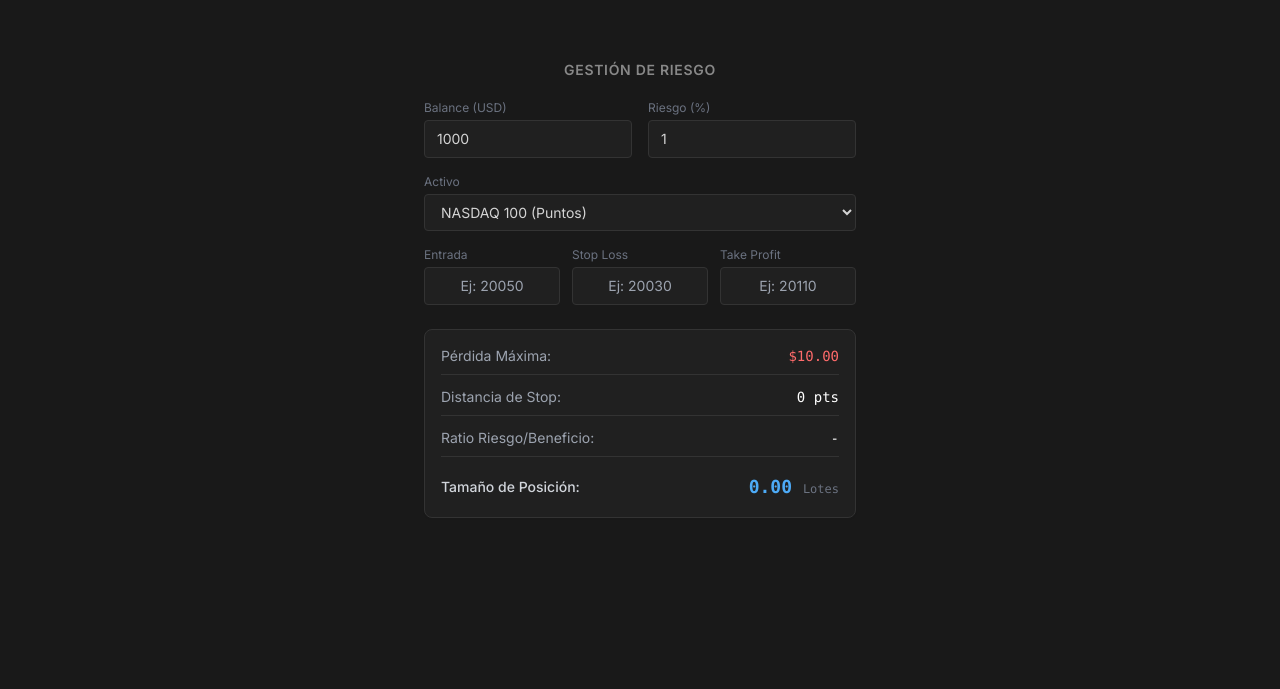
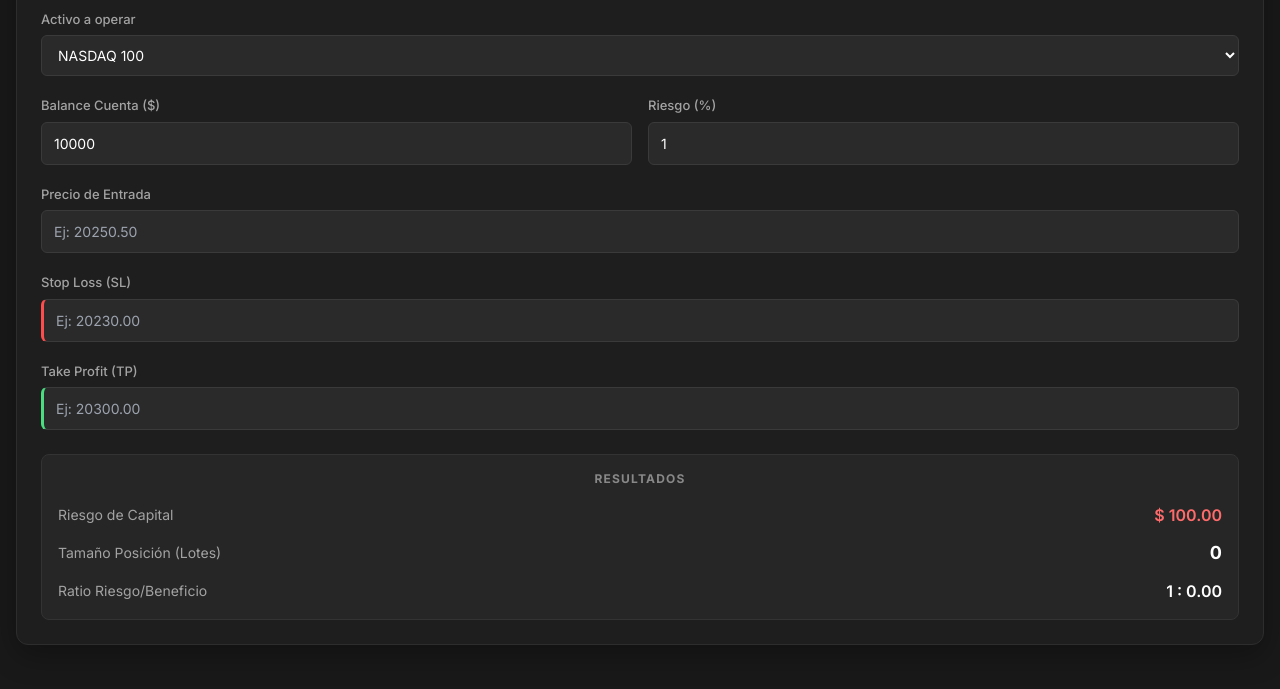
Before and after one commit to wlton1220-ship-it/calculadora-trading, a plain HTML site: page index.html in a window 1280 px wide. Shown: the part 111-800 px from the top of the page. Drawn offline with nearby package versions, Linux system fonts and the light colour scheme.

Commit message:
Update index.html

```diff
--- a/index.html
+++ b/index.html
@@ -3,34 +3,68 @@
 <head>
     <meta charset="UTF-8">
     <meta name="viewport" content="width=device-width, initial-scale=1.0">
-    <title>Calculadora de Trading</title>
-    <!-- Tailwind CSS para el diseño minimalista -->
+    <title>Calculadora de Posición</title>
+    <!-- Tailwind CSS -->
     <script src="https://cdn.tailwindcss.com"></script>
-    <!-- Tipografía de Notion -->
-    <link href="https://fonts.googleapis.com/css2?family=Inter:wght@400;500;600&display=swap" rel="stylesheet">
+    <!-- Tipografía Inter (Estilo Notion) -->
+    <link href="https://fonts.googleapis.com/css2?family=Inter:wght@400;500;600;700&display=swap" rel="stylesheet">
     <style>
         body {
             font-family: 'Inter', sans-serif;
-            background-color: #191919;
-            color: #d4d4d4;
+            background-color: #191919; /* Fondo oscuro de Notion */
+            color: #e5e5e5;
+            display: flex;
+            justify-content: center;
+            align-items: center;
+            min-height: 100vh;
             margin: 0;
-            display: flex;
-            align-items: center;
-            justify-content: center;
-            min-height: 100vh;
+            padding: 16px;
         }
-        /* Estilo de los inputs para que parezcan de Notion */
-        input, select {
-            background-color: #202020;
-            border: 1px solid #333;
-            color: #fff;
+        .app-container {
+            background-color: #1e1e1e;
+            border: 1px solid #2d2d2d;
+            border-radius: 12px;
+            width: 100%;
+            max-w: 400px;
+            padding: 24px;
+            box-shadow: 0 10px 30px rgba(0,0,0,0.3);
+        }
+        .input-field {
+            background-color: #2a2a2a;
+            border: 1px solid #3a3a3a;
+            color: #ffffff;
+            border-radius: 6px;
+            width: 100%;
+            padding: 10px 12px;
+            font-size: 14px;
+            outline: none;
             transition: border-color 0.2s;
         }
-        input:focus, select:focus {
-            outline: none;
-            border-color: #5a5a5a;
+        .input-field:focus {
+            border-color: #666;
         }
-        /* Ocultar las flechas de los campos numéricos */
+        /* Bordes de color para SL y TP */
+        .input-sl {
+            border-left: 3px solid #ff4d4d;
+        }
+        .input-tp {
+            border-left: 3px solid #4ade80;
+        }
+        .label-text {
+            font-size: 13px;
+            color: #a3a3a3;
+            margin-bottom: 6px;
+            display: block;
+            font-weight: 500;
+        }
+        .results-box {
+            background-color: #262626;
+            border: 1px solid #333;
+            border-radius: 8px;
+            padding: 16px;
+            margin-top: 24px;
+        }
+        /* Ocultar flechas numéricas */
         input[type=number]::-webkit-inner-spin-button,
         input[type=number]::-webkit-outer-spin-button {
             -webkit-appearance: none;
@@ -38,79 +72,69 @@
         }
     </style>
 </head>
-<body class="p-4 w-full">
+<body>
 
-    <div class="max-w-md mx-auto w-full bg-[#191919] p-2">
-        <h2 class="text-sm font-semibold mb-5 text-[#888] uppercase tracking-wider text-center">Gestión de Riesgo</h2>
+    <div class="app-container">
+        <h2 class="text-xl font-bold text-center text-white mb-6">Calculadora de Posición</h2>
 
-        <!-- Ajustes de Cuenta -->
-        <div class="grid grid-cols-2 gap-4 mb-4">
+        <!-- Desplegable de Activo -->
+        <div class="mb-5">
+            <label class="label-text">Activo a operar</label>
+            <select id="asset" class="input-field cursor-pointer">
+                <option value="nasdaq">NASDAQ 100</option>
+                <option value="gold">ORO (XAUUSD)</option>
+            </select>
+        </div>
+
+        <div class="grid grid-cols-2 gap-4 mb-5">
             <div>
-                <label class="block text-xs text-gray-500 mb-1">Balance (USD)</label>
-                <input type="number" id="balance" class="w-full px-3 py-2 rounded text-sm" value="1000" placeholder="Tu capital">
+                <label class="label-text">Balance Cuenta ($)</label>
+                <input type="number" id="balance" class="input-field" value="10000">
             </div>
             <div>
-                <label class="block text-xs text-gray-500 mb-1">Riesgo (%)</label>
-                <input type="number" id="risk" class="w-full px-3 py-2 rounded text-sm" value="1" step="0.1">
+                <label class="label-text">Riesgo (%)</label>
+                <input type="number" id="risk" class="input-field" value="1" step="0.1">
             </div>
         </div>
 
-        <!-- Selección de Activo -->
-        <div class="mb-4">
-            <label class="block text-xs text-gray-500 mb-1">Activo</label>
-            <select id="asset" class="w-full px-3 py-2 rounded text-sm cursor-pointer">
-                <option value="nasdaq">NASDAQ 100 (Puntos)</option>
-                <option value="gold">ORO / XAUUSD (Puntos / Dólares)</option>
-            </select>
+        <div class="mb-5">
+            <label class="label-text">Precio de Entrada</label>
+            <input type="number" id="entry" class="input-field" placeholder="Ej: 20250.50">
         </div>
 
-        <!-- Precios del Trade -->
-        <div class="grid grid-cols-3 gap-3 mb-6">
-            <div>
-                <label class="block text-xs text-gray-500 mb-1">Entrada</label>
-                <input type="number" id="entry" class="w-full px-2 py-2 rounded text-sm text-center" placeholder="Ej: 20050">
-            </div>
-            <div>
-                <label class="block text-xs text-gray-500 mb-1">Stop Loss</label>
-                <input type="number" id="sl" class="w-full px-2 py-2 rounded text-sm text-center" placeholder="Ej: 20030">
-            </div>
-            <div>
-                <label class="block text-xs text-gray-500 mb-1">Take Profit</label>
-                <input type="number" id="tp" class="w-full px-2 py-2 rounded text-sm text-center" placeholder="Ej: 20110">
-            </div>
+        <div class="mb-5">
+            <label class="label-text">Stop Loss (SL)</label>
+            <input type="number" id="sl" class="input-field input-sl" placeholder="Ej: 20230.00">
         </div>
 
-        <!-- Panel de Resultados -->
-        <div class="bg-[#202020] rounded-lg border border-[#333] p-4 shadow-sm">
-            <div class="space-y-3 text-sm">
+        <div class="mb-5">
+            <label class="label-text">Take Profit (TP)</label>
+            <input type="number" id="tp" class="input-field input-tp" placeholder="Ej: 20300.00">
+        </div>
 
-                <div class="flex justify-between items-center border-b border-[#333] pb-2">
-                    <span class="text-gray-400">Pérdida Máxima:</span>
-                    <span class="font-mono text-[#ff6b6b] font-medium" id="out-risk-usd">$0.00</span>
-                </div>
+        <!-- Caja de Resultados -->
+        <div class="results-box">
+            <div class="text-center text-[#888] text-xs font-bold tracking-widest mb-4">RESULTADOS</div>
 
-                <div class="flex justify-between items-center border-b border-[#333] pb-2">
-                    <span class="text-gray-400">Distancia de Stop:</span>
-                    <span class="font-mono text-white" id="out-sl-dist">0 pts</span>
-                </div>
+            <div class="flex justify-between items-center mb-3">
+                <span class="text-[#a3a3a3] text-sm">Riesgo de Capital</span>
+                <span class="font-semibold text-[#ff6b6b] text-base" id="out-risk">$ 0.00</span>
+            </div>
 
-                <div class="flex justify-between items-center border-b border-[#333] pb-2">
-                    <span class="text-gray-400">Ratio Riesgo/Beneficio:</span>
-                    <span class="font-mono text-white font-medium" id="out-rr">-</span>
-                </div>
+            <div class="flex justify-between items-center mb-3">
+                <span class="text-[#a3a3a3] text-sm">Tamaño Posición (Lotes)</span>
+                <span class="font-bold text-white text-lg" id="out-lots">0</span>
+            </div>
 
-                <div class="flex justify-between items-center pt-1">
-                    <span class="text-gray-300 font-medium">Tamaño de Posición:</span>
-                    <span class="font-mono text-[#4dabf7] font-bold text-lg" id="out-lots">0.00 <span class="text-xs font-normal text-gray-500">Lotes</span></span>
-                </div>
-
+            <div class="flex justify-between items-center">
+                <span class="text-[#a3a3a3] text-sm">Ratio Riesgo/Beneficio</span>
+                <span class="font-semibold text-white text-base" id="out-rr">1 : 0.00</span>
             </div>
         </div>
     </div>
 
     <script>
         function calculate() {
-            // Obtener valores de los inputs
             const balance = parseFloat(document.getElementById('balance').value);
             const riskPct = parseFloat(document.getElementById('risk').value);
             const asset = document.getElementById('asset').value;
@@ -120,60 +144,47 @@
 
             if(isNaN(balance) || isNaN(riskPct)) return;
 
-            // 1. Calcular Riesgo en Dólares
+            // Calcular Riesgo en Dólares
             const riskUsd = balance * (riskPct / 100);
-            document.getElementById('out-risk-usd').innerText = '$' + riskUsd.toFixed(2);
+            document.getElementById('out-risk').innerText = '$ ' + riskUsd.toFixed(2);
 
+            // Si faltan datos de entrada o el SL es igual a la entrada, resetear resultados
             if(isNaN(entry) || isNaN(sl) || entry === sl) {
-                document.getElementById('out-sl-dist').innerText = '0 pts';
-                document.getElementById('out-rr').innerText = '-';
-                document.getElementById('out-lots').innerHTML = '0.00 <span class="text-xs font-normal text-gray-500">Lotes</span>';
+                document.getElementById('out-lots').innerText = '0';
+                document.getElementById('out-rr').innerText = '1 : 0.00';
                 return;
             }
 
-            // 2. Calcular Distancia del Stop Loss en puntos absolutos
+            // Distancia del Stop Loss
             const slDist = Math.abs(entry - sl);
-            document.getElementById('out-sl-dist').innerText = slDist.toFixed(2) + ' pts';
 
-            // 3. Calcular Ratio Riesgo/Beneficio
+            // Calcular Lotaje según activo
+            let lots = 0;
+            if(asset === 'nasdaq') {
+                // Nasdaq: 1 lote = 1$ por punto
+                lots = riskUsd / slDist;
+            } else if (asset === 'gold') {
+                // Oro: 1 lote = 100 onzas (100$ por cada punto de movimiento)
+                lots = riskUsd / (slDist * 100);
+            }
+
+            document.getElementById('out-lots').innerText = lots.toFixed(2);
+
+            // Calcular Ratio Riesgo/Beneficio
             if(!isNaN(tp) && tp !== entry) {
                 const tpDist = Math.abs(tp - entry);
                 const rr = tpDist / slDist;
-
-                const rrEl = document.getElementById('out-rr');
-                rrEl.innerText = '1 : ' + rr.toFixed(2);
-
-                // Cambiar a color verde si el ratio es 1:2 o mejor
-                if (rr >= 2) {
-                    rrEl.classList.add('text-[#51cf66]');
-                    rrEl.classList.remove('text-white');
-                } else {
-                    rrEl.classList.add('text-white');
-                    rrEl.classList.remove('text-[#51cf66]');
-                }
+                document.getElementById('out-rr').innerText = '1 : ' + rr.toFixed(2);
             } else {
-                document.getElementById('out-rr').innerText = '-';
+                document.getElementById('out-rr').innerText = '1 : 0.00';
             }
-
-            // 4. Calcular Lotaje (Tamaño de posición)
-            let lots = 0;
-            if(asset === 'nasdaq') {
-                // Fórmula Nasdaq: 1 lote = 1$ por punto de movimiento
-                lots = riskUsd / slDist;
-            } else if (asset === 'gold') {
-                // Fórmula Oro: 1 lote estándar = 100 onzas. 1 punto ($1) de movimiento = $100
-                lots = riskUsd / (slDist * 100);
-            }
-
-            // Mostrar lotaje con 2 decimales
-            document.getElementById('out-lots').innerHTML = `${lots.toFixed(2)} <span class="text-xs font-normal text-gray-500">Lotes</span>`;
         }
 
-        // Escuchar cambios en todos los inputs para recalcular en tiempo real
+        // Eventos para actualizar en tiempo real al escribir
         const inputs = document.querySelectorAll('input, select');
         inputs.forEach(input => input.addEventListener('input', calculate));
 
-        // Ejecutar un cálculo inicial al cargar
+        // Ejecución inicial
         calculate();
     </script>
 </body>
```
